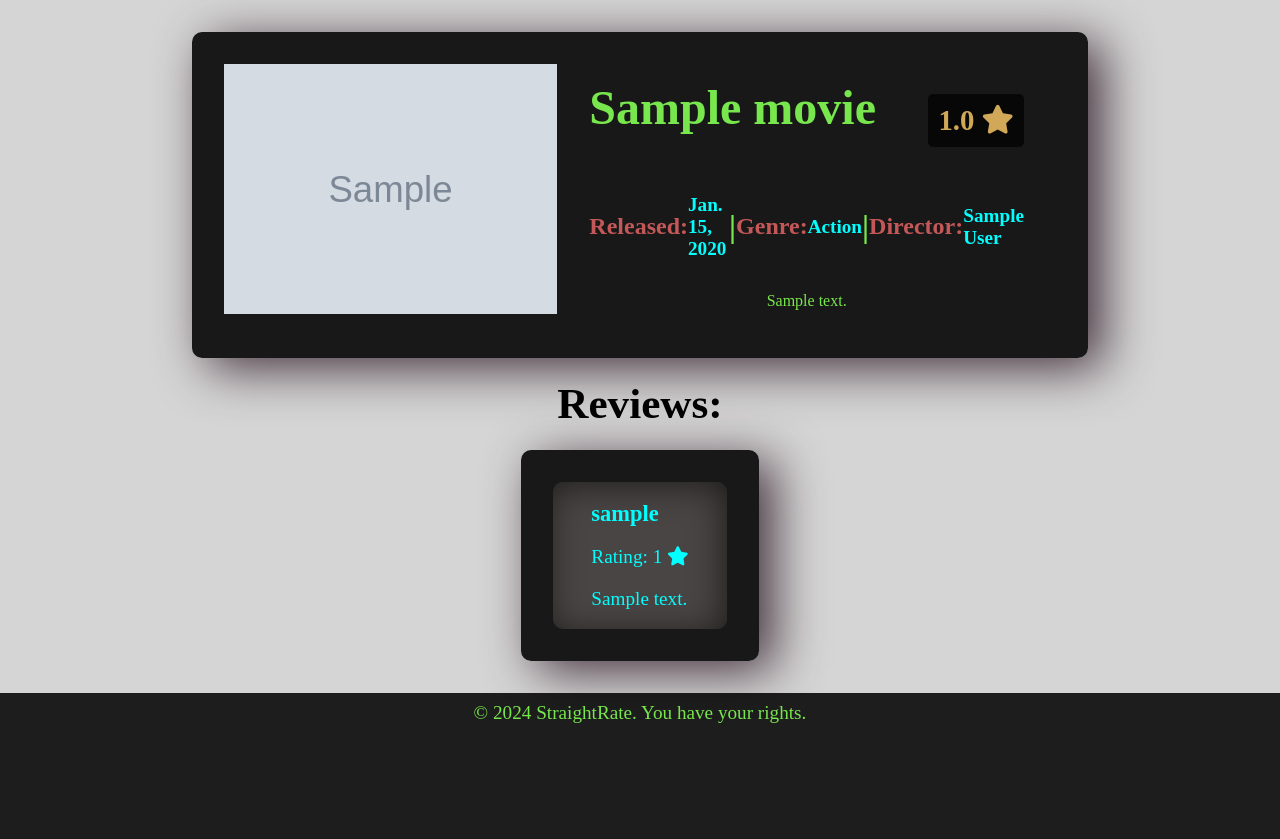
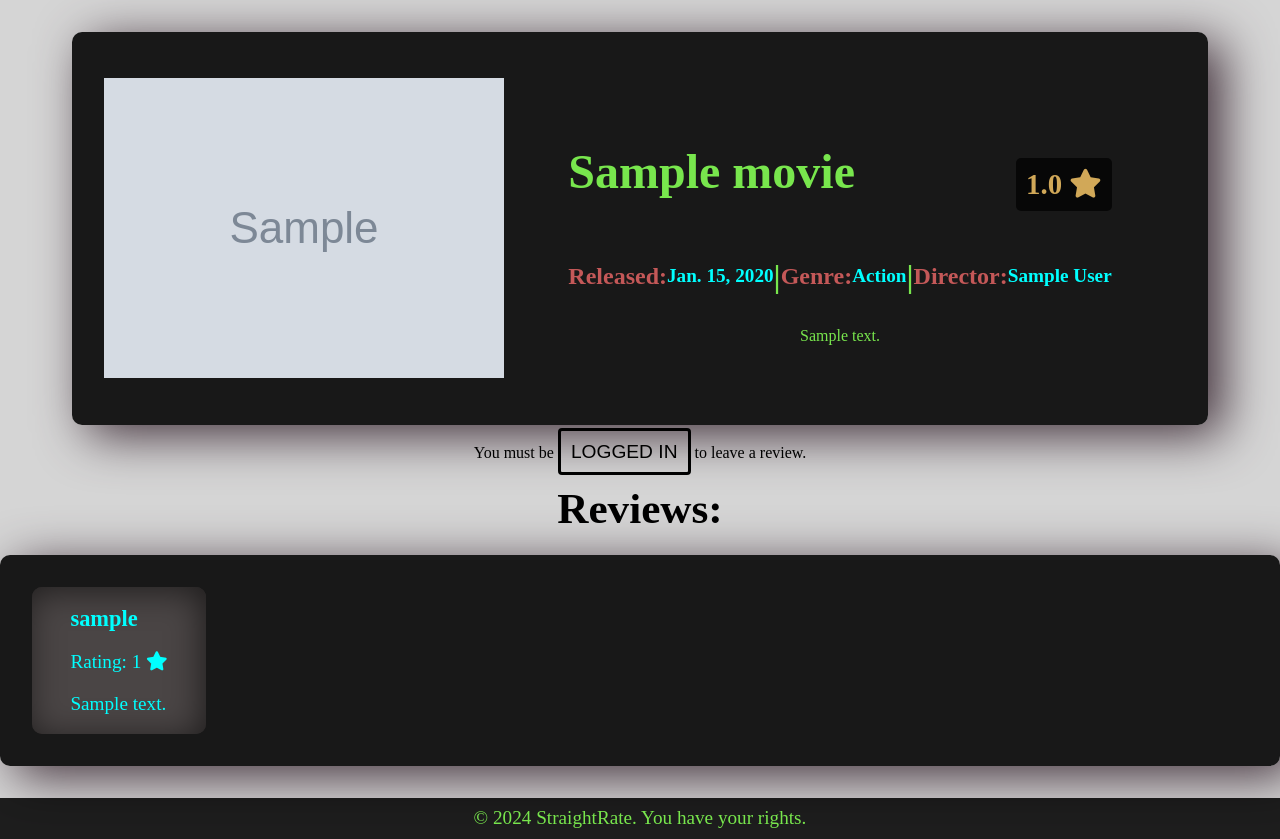
Before and after one commit to lefcho/StraightRate, a Django app: page /1/details-movie/ in a window 1280 px wide. Shown: the part 170-1009 px from the top of the page. Before the commit the page ends 893 px from the top, so only its background shows below. Run offline with Django 5.2, Linux system fonts and the light colour scheme; tables that the repository leaves empty hold one stand-in row (values such as "Sample post"); grey boxes marked "Sample" are stand-in pictures; parts of the project's set-up code (start-up, migrations or seed data) failed here and were passed over; some libraries are stand-ins or nearby versions.

Commit message:
you can now leave reviews when logged in + some anmations added

```diff
--- /dev/null
+++ b/StraightRate/reviews/forms.py
@@ -0,0 +1,31 @@
+from django import forms
+
+from StraightRate.reviews.models import VideoGameReview, MovieReview
+
+
+class BaseMovieReviewForm(forms.ModelForm):
+    class Meta:
+        model = MovieReview
+        fields = ['rating', 'comment']
+
+    widgets = {
+        'comment': forms.TextInput(attrs={'placeholder': 'Write a comment'}),
+    }
+
+
+class AddMovieReviewForm(BaseMovieReviewForm):
+    pass
+
+
+class BaseVideoGameReviewForm(forms.ModelForm):
+    class Meta:
+        model = VideoGameReview
+        fields = ['rating', 'comment']
+
+    widgets = {
+        'comment': forms.TextInput(attrs={'placeholder': 'Write a comment'}),
+    }
+
+
+class AddVideoGameReviewForm(BaseVideoGameReviewForm):
+    pass
--- a/StraightRate/reviews/views.py
+++ b/StraightRate/reviews/views.py
@@ -1,6 +1,7 @@
 from django.db.models import Avg, Count
-from django.shortcuts import render, get_object_or_404
+from django.shortcuts import render, get_object_or_404, redirect
 
+from StraightRate.reviews.forms import AddMovieReviewForm
 from StraightRate.reviews.models import Movie, VideoGame
 
 
@@ -29,9 +30,21 @@ def details_movie_view(request, movie_id):
     movie = get_object_or_404(Movie, id=movie_id)
     reviews = movie.reviews.all()
 
+    if request.method == 'POST':
+        form = AddMovieReviewForm(request.POST)
+        if form.is_valid():
+            review = form.save(commit=False)
+            review.movie = movie
+            review.user = request.user
+            review.save()
+            return redirect('details-movie', movie_id=movie_id)
+    else:
+        form = AddMovieReviewForm()
+
     context = {
         'movie': movie,
         'reviews': reviews,
+        'form': form,
     }
     return render(request, 'movies/movie-details.html', context)
 
--- a/StraightRate/users/forms.py
+++ b/StraightRate/users/forms.py
@@ -1,6 +1,7 @@
 from django import forms
 from django.contrib.auth.forms import AuthenticationForm, UserCreationForm
 from django.contrib.auth import get_user_model
+from StraightRate.reviews.models import MovieReview, VideoGameReview
 
 User = get_user_model()
 
--- a/static/styles/details.css
+++ b/static/styles/details.css
@@ -1,8 +1,10 @@
 .details {
     display: flex;
+    flex-direction: row;
     justify-content: center;
+    align-content: center;
     background-color: rgba(0, 0, 0, 0.888);
-    max-width: 70%;
+    max-width: 100%;
     padding: 2em;
     margin: 2em auto auto;
     border-radius: 10px;
@@ -12,9 +14,50 @@
     color: rgb(120, 230, 77);
 }
 
+.image-container {
+    display: flex;
+    align-items: center;
+    justify-content: center;
+}
+
+
+.info-cont {
+    display: flex;
+    flex-direction: column;
+    justify-content: center;
+    padding: 2em;
+    margin: 2em auto auto;
+    border-radius: 10px;
+}
+
+.leave-review-cont {
+    display: flex;
+    justify-content: center;
+    margin-top: 1em;
+}
+
+.leave-review-cont a {
+    transition: all .5s ease;
+    color: rgb(0, 0, 0);
+    border: 3px solid rgb(0, 0, 0);;
+    font-family:'Montserrat', sans-serif;
+    text-transform: uppercase;
+    text-align: center;
+    font-size: 1.2em;
+    background-color : transparent;
+    padding: 10px;
+    outline: none;
+    border-radius: 4px;
+}
+
+.leave-review-cont a:hover {
+    color: rgb(120, 230, 77);
+    background-color: rgb(0, 0, 0);
+}
 
 .details .poster {
-    max-height: 400px;
+    width: auto;
+    height: 300px;
 }
 
 .big-info-cont {
@@ -85,6 +128,18 @@
     padding: 0.5em;
 }
 
+.review-form {
+    color: rgb(120, 230, 77);
+    margin-top: 1em;
+    display: flex;
+    width: 100%;
+    justify-content: center;
+}
+
+.hidden {
+    display: none;
+}
+
 .reviews {
     display: flex;
     gap: 2em;
--- a/static/styles/main.css
+++ b/static/styles/main.css
@@ -1,4 +1,5 @@
 .poster {
+    width: 100%;
     height: 250px;
 }
 
@@ -22,13 +23,25 @@ main h2 {
 }
 
 .movie, .game {
-    width: 200px;
+    max-width: 200px;
     text-align: center;
     color: rgb(120, 230, 77);
     padding: 0.5em;
     border-style: solid;
     border-color: rgba(81, 141, 39, 0.315);
     border-radius: 1em;
+    transition: all .5s ease;
+    font-family:'Montserrat', sans-serif;
+    background-color : transparent;
+    outline: none;
+}
+
+.movie:hover, .game:hover {
+    h3 {
+        color: black;
+    }
+    color: rgb(0, 0, 0);
+    background-color: rgb(120, 230, 77);
 }
 
 .movie h3, .game h3 {
--- a/templates/movies/movie-details.html
+++ b/templates/movies/movie-details.html
@@ -1,20 +1,22 @@
 {% extends 'common/base.html' %}
-
 {% block content %}
-
 {% load static %}
 <main>
     <div class="details">
         <div class="image-container">
             <img class="poster" src="{{ movie.poster.url }}" alt="{{ movie.title }} Poster">
         </div>
+        <div class="info-cont">
             <div class="big-info-cont">
                 <div class="title-cont">
-                <h1 class="big-title">
-                    {{ movie.title }}
-                </h1>
+                    <h1 class="big-title">{{ movie.title }}</h1>
+                    {% if movie.average_rating %}
                         <p>{{ movie.average_rating }} <i class="fa-solid fa-star"></i></p>
+                    {% else %}
+                        <p>Not reviewed yet.</p>
+                    {% endif %}
                 </div>
+
                 <div class="small-info-cont">
                     <p class="small-info">Released:</p>
                     <h5 class="info">{{ movie.release_date }}</h5>
@@ -29,13 +31,40 @@
                     <p class="small-info">Director:</p>
                     <h5 class="info">{{ movie.director_full_name }}</h5>
                 </div>
+
                 <p class="description">
                     {{ movie.description }}
                 </p>
             </div>
         </div>
+    </div>
+
+    <!-- Reviews and Leave Review Section -->
+    <div class="review-section">
+        <!-- "Leave Review" Button - Only visible to authenticated users -->
+        {% if user.is_authenticated %}
+            <div class="leave-review-cont">
+                <a href="#" id="toggle-review" onclick="toggleReviewForm()">Leave Review</a>
+            </div>
+        {% else %}
+            <div class="leave-review-cont">
+                <p>You must be <a href="{% url 'login' %}">logged in</a> to leave a review.</p>
+            </div>
+        {% endif %}
+
+        <!-- Review Form - Hidden by default -->
+        <div id="review-form-container" class="review-form hidden">
+            <form method="POST">
+                {% csrf_token %}
+                {{ form.as_p }}
+                <button type="submit" class="btn btn-primary">Post Review</button>
+            </form>
+        </div>
+
+        <!-- Reviews Section -->
         <h2 id="title-review">Reviews:</h2>
         <div class="reviews">
+            {% if reviews %}
                 {% for review in reviews %}
                     <div class="review">
                         <h3 class="review-username">{{ review.user.username }}</h3>
@@ -43,6 +72,26 @@
                         <p class="review-comment">{{ review.comment }}</p>
                     </div>
                 {% endfor %}
+            {% else %}
+                <p>No reviews yet. Be the first to review!</p>
+            {% endif %}
+        </div>
     </div>
 </main>
+
+<script>
+    function toggleReviewForm() {
+        const reviewFormContainer = document.getElementById('review-form-container');
+        const toggleReviewBtn = document.getElementById('toggle-review');
+
+        if (reviewFormContainer.classList.contains('hidden')) {
+            reviewFormContainer.classList.remove('hidden');
+            toggleReviewBtn.textContent = 'Cancel';
+        } else {
+            reviewFormContainer.classList.add('hidden');
+            toggleReviewBtn.textContent = 'Leave Review';
+        }
+    }
+</script>
+
 {% endblock %}
```
Also changed, not shown: templates/video-games/video-games-details.html (+16 -10 lines). Lines whose indentation alone changed are shown as unchanged.
